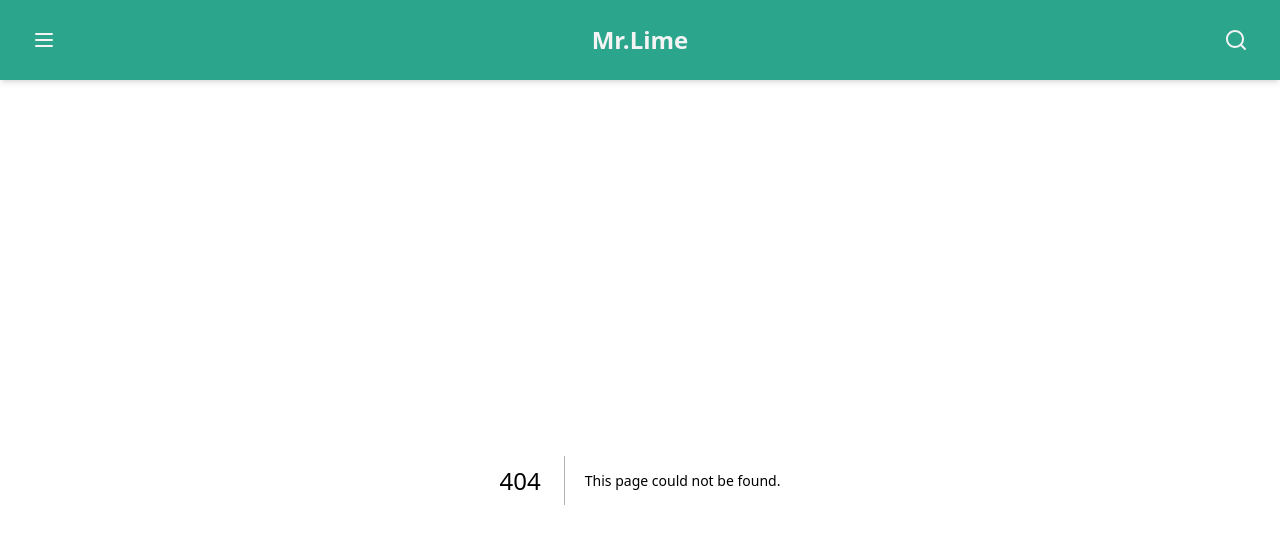
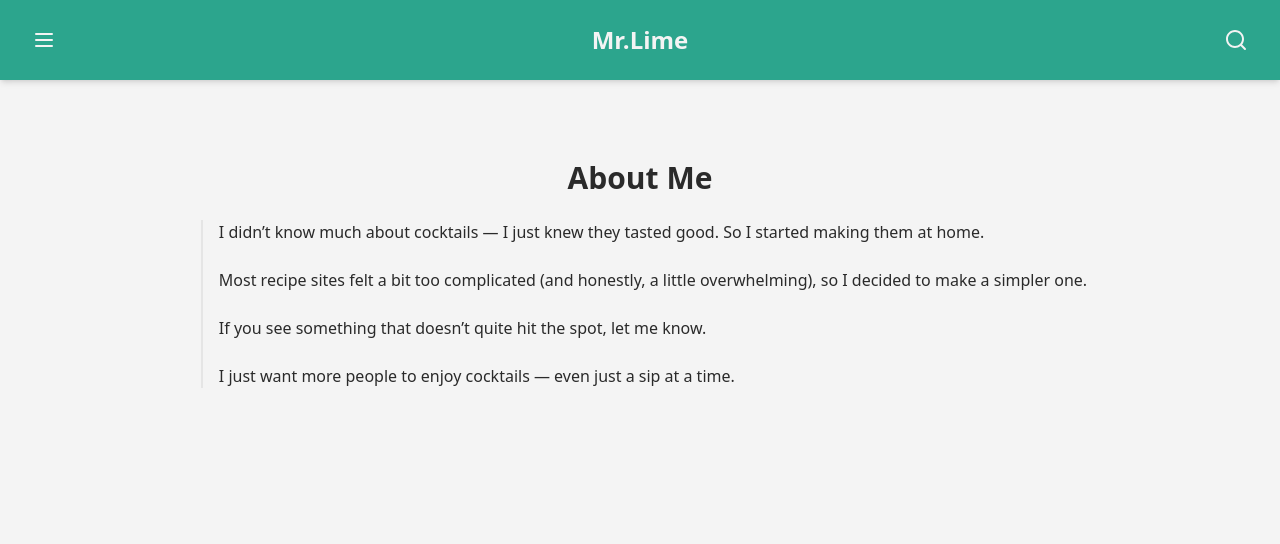
Before and after one commit to codnrawbwj/mrlime, a Next.js app: page /about-me in a window 1280 px wide. Before the commit this address had no page. Shown: the top 544 px of the page. Built offline with nearby package versions, Linux system fonts and the light colour scheme.

Commit message:
Feat: add AboutMe page

```diff
--- /dev/null
+++ b/src/app/about-me/page.tsx
@@ -0,0 +1,8 @@
+import AboutMe from "@/components/AboutMe/AboutMe";
+import React from "react";
+
+const Page = () => {
+  return <AboutMe />;
+};
+
+export default Page;
--- /dev/null
+++ b/src/components/AboutMe/AboutMe.tsx
@@ -0,0 +1,28 @@
+import React from "react";
+
+const AboutMe = () => {
+  return (
+    <section
+      id="aboutme"
+      className="flex-col justify-center items-center gap-6 w-full mt-20"
+    >
+      <h2 className="font-semibold text-3xl">About Me</h2>
+      <div className="border-l-2 ml-6 px-4">
+        I didn’t know much about cocktails — I just knew they tasted good. So I
+        started making them at home.
+        <br />
+        <br />
+        Most recipe sites felt a bit too complicated (and honestly, a little
+        overwhelming), so I decided to make a simpler one.
+        <br />
+        <br />
+        If you see something that doesn’t quite hit the spot, let me know.
+        <br />
+        <br />I just want more people to enjoy cocktails — even just a sip at a
+        time.
+      </div>
+    </section>
+  );
+};
+
+export default AboutMe;
```
